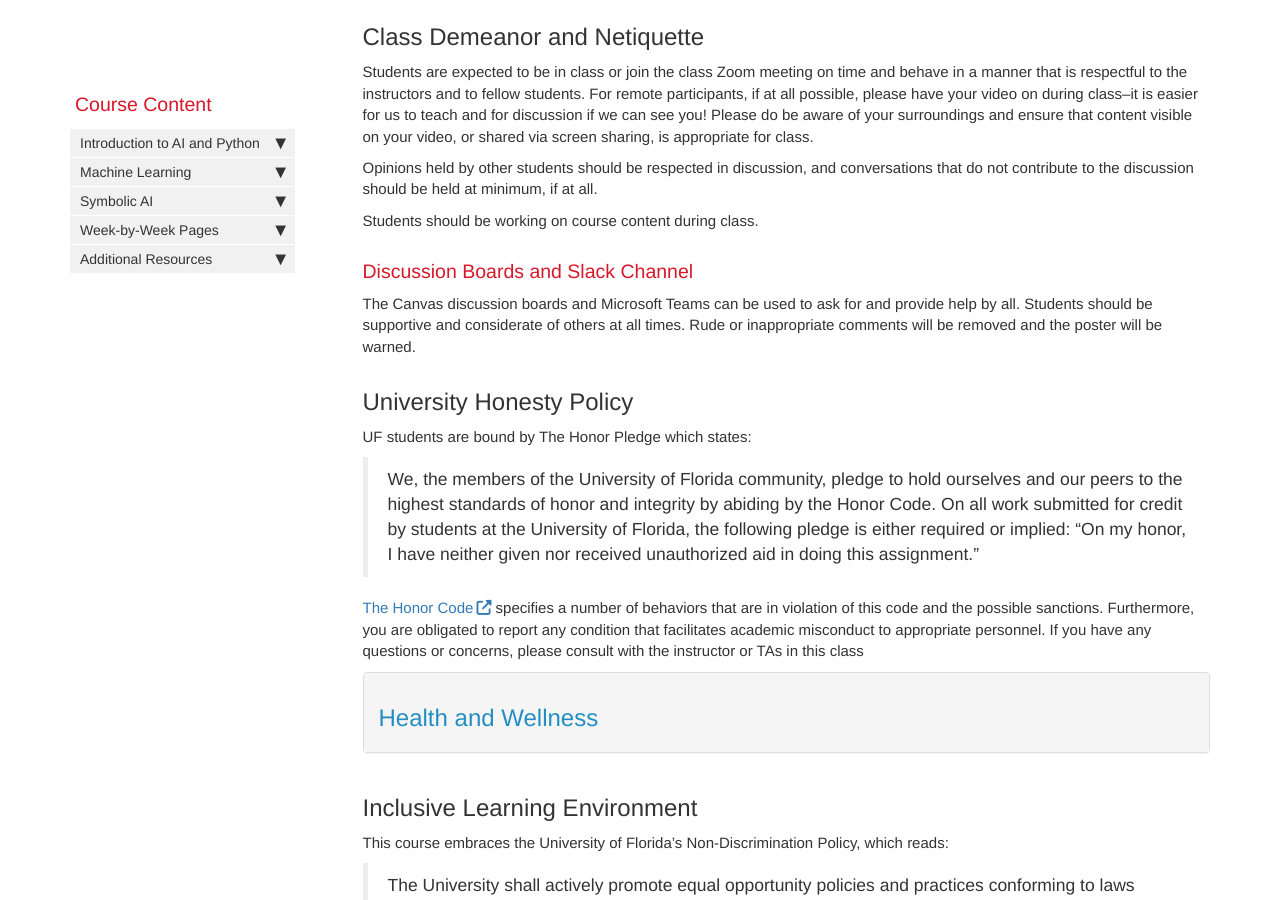
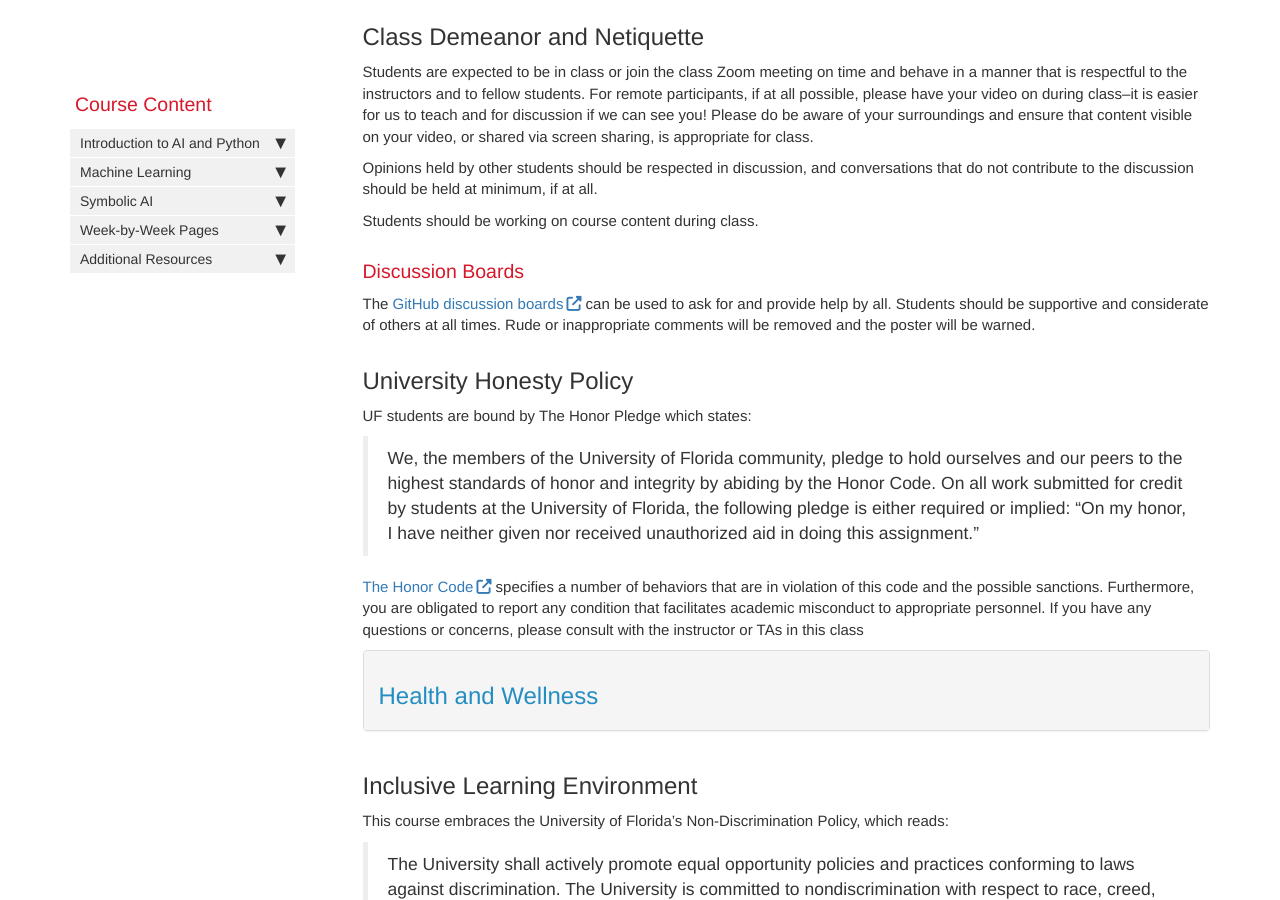
Before and after one commit to AIBiology/aibiology.github.io, a Jekyll site: the page built from index.md, in a window 1280 px wide and 900 px high, scrolled down 9357 px. Built offline with Jekyll 4.4.1, drawn with Linux system fonts in a browser that asks for light colours; nearby versions of some CDN libraries; comment, search, counter and statistics services are not loaded.

Commit message:
Change disucssion boards to github

```diff
--- a/index.md
+++ b/index.md
@@ -305,9 +305,9 @@ Opinions held by other students should be respected in discussion, and conversat
 
 Students should be working on course content during class.
 
-### Discussion Boards and Slack Channel
+### Discussion Boards
 
-The Canvas discussion boards and Microsoft Teams can be used to ask for and provide help by all. Students should be supportive and considerate of others at all times. Rude or inappropriate comments will be removed and the poster will be warned.
+The [GitHub discussion boards](https://github.com/AIBiology/aibiology.github.io/discussions) can be used to ask for and provide help by all. Students should be supportive and considerate of others at all times. Rude or inappropriate comments will be removed and the poster will be warned.
 
 ## University Honesty Policy
 
```
